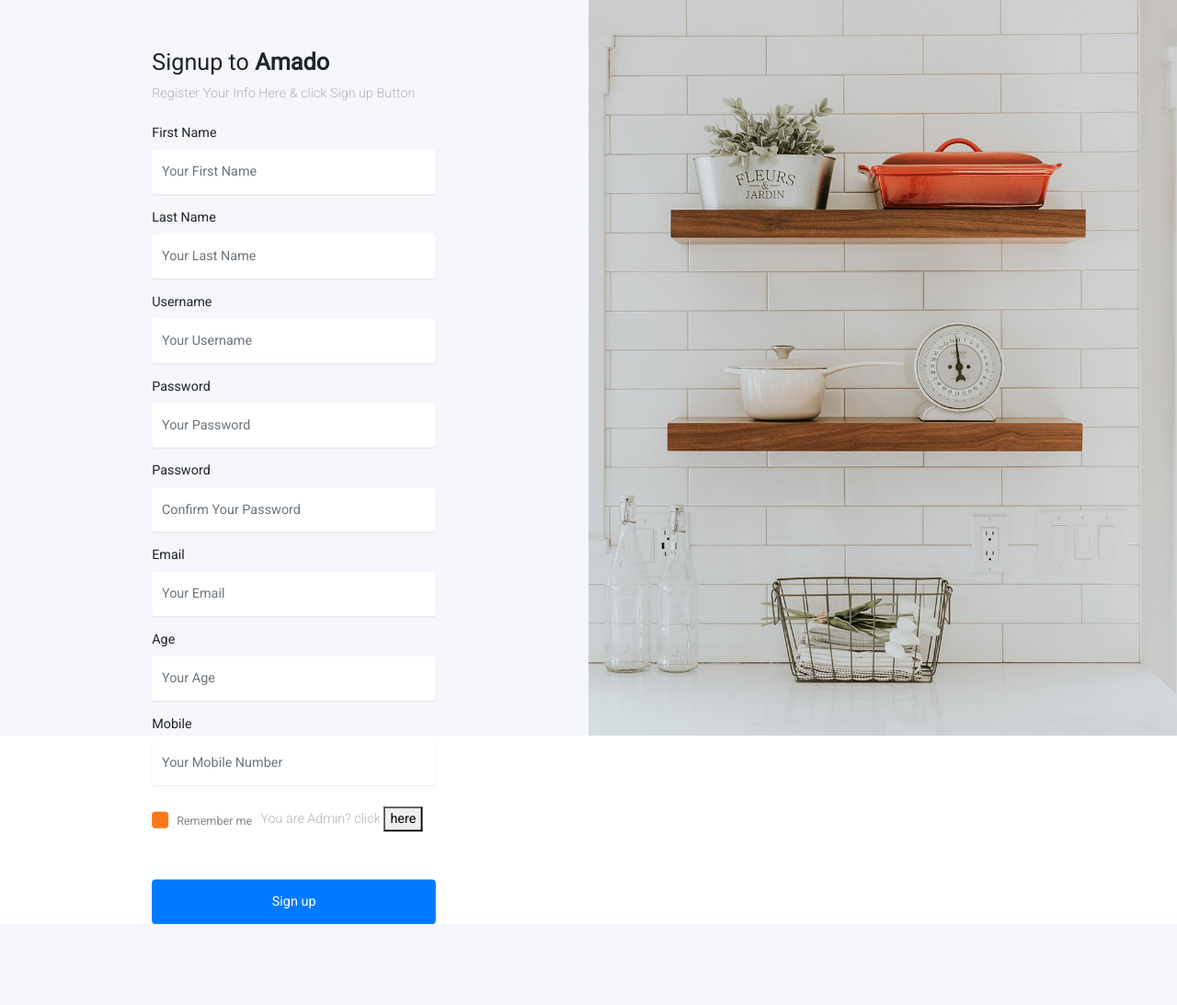
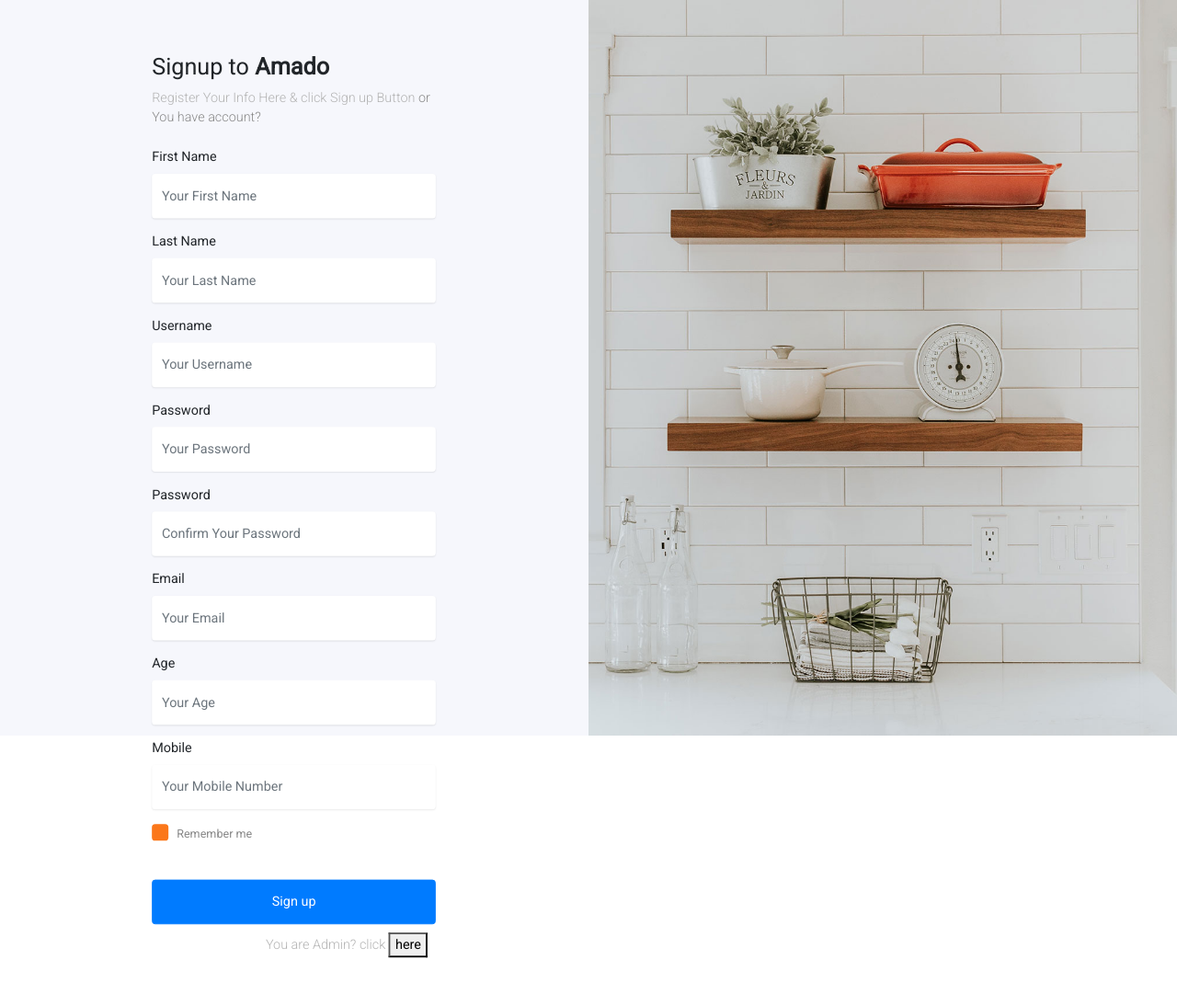
Before and after one commit to Hanane-fallah/OnlineShop_Project, a Django app: page /accounts/register/ in a window 1280 px wide. Shown: the whole page at 92% size. Before the commit the page ends 1005 px from the top, so only its background shows below. Run offline with Django 4.2, Linux system fonts and the light colour scheme; some libraries are stand-ins or nearby versions.

Commit message:
[#053] set : template inheritance ( acocount templates )

```diff
--- a/templates/account/login.html
+++ b/templates/account/login.html
@@ -24,7 +24,7 @@
 <div class="d-lg-flex half">
     <div class="bg order-1 order-md-2" style="background-image: url('../../static/img/bg_1.jpg');"></div>
     <div class="contents order-2 order-md-1">
-
+        {% block content %}
         <div class="container">
             <div class="row align-items-center justify-content-center">
                 <div class="col-md-7">
@@ -71,7 +71,8 @@
                 </div>
             </div>
         </div>
-    </div>
+        </div>
+{% endblock %}
 
 
 </div>
--- a/templates/account/register.html
+++ b/templates/account/register.html
@@ -1,34 +1,39 @@
-<!doctype html>
-<html lang="en">
-<head>
-    <!-- Required meta tags -->
-    <meta charset="utf-8">
-    <meta name="viewport" content="width=device-width, initial-scale=1, shrink-to-fit=no">
-    <link href="https://fonts.googleapis.com/css?family=Roboto:300,400&display=swap" rel="stylesheet">
-    {% load static %}
-    <link rel="stylesheet" href="../../static/css/style-login.css">
-
-    <link rel="stylesheet" href="../../static/css/owl.carousel.min.css">
-
-    <!-- Bootstrap CSS -->
-    <link rel="stylesheet" href="../../static/css/bootstrap.min.css">
-
-    <!-- Style -->
-    <link rel="stylesheet" href="../../static/css/style-login.css">
-
-    <title>Register</title>
-</head>
-<body>
-
-<div class="d-lg-flex half">
-    <div class="bg order-1 order-md-2" style="background-image: url('../../static/img/bg_1.jpg');"></div>
-    <div class="contents order-2 order-md-1">
+{#<!doctype html>#}
+{#<html lang="en">#}
+{#<head>#}
+{#    <!-- Required meta tags -->#}
+{#    <meta charset="utf-8">#}
+{#    <meta name="viewport" content="width=device-width, initial-scale=1, shrink-to-fit=no">#}
+{#    <link href="https://fonts.googleapis.com/css?family=Roboto:300,400&display=swap" rel="stylesheet">#}
+{#    {% load static %}#}
+{#    <link rel="stylesheet" href="../../static/css/style-login.css">#}
+{##}
+{#    <link rel="stylesheet" href="../../static/css/owl.carousel.min.css">#}
+{##}
+{#    <!-- Bootstrap CSS -->#}
+{#    <link rel="stylesheet" href="../../static/css/bootstrap.min.css">#}
+{##}
+{#    <!-- Style -->#}
+{#    <link rel="stylesheet" href="../../static/css/style-login.css">#}
+{##}
+{#    <title>Register</title>#}
+{#</head>#}
+{#<body>#}
+{##}
+{#<div class="d-lg-flex half">#}
+{#    <div class="bg order-1 order-md-2" style="background-image: url('../../static/img/bg_1.jpg');"></div>#}
+{#    <div class="contents order-2 order-md-1">#}
+{% extends 'account/login.html' %}
+{% block content %}
 
         <div class="container">
             <div class="row align-items-center justify-content-center">
                 <div class="col-md-7" style="transform: scale(0.9);">
                     <h3>Signup to <strong>Amado</strong></h3>
-                    <p class="mb-4">Register Your Info Here & click Sign up Button</p>
+                    <p class="mb-4">Register Your Info Here & click Sign up Button
+                        <a style="text-decoration: None" href="{% url 'account:login' %}">or You have account?</a>
+
+
                     <form action="" method="post">
                         {{ form.non_field_errors }}
                         {% csrf_token %}
@@ -88,18 +93,21 @@
                                 <input type="checkbox" checked="checked"/>
                                 <div class="control__indicator"></div>
                             </label>
-                                <p id="choose_admin" style="margin: 10px">You are Admin? click
-                                    <button onclick="adminfunc()">here</button>
-                                </p>
 
                         </div>
                         {#                            <div class="d-flex mb-5 align-items-center">#}
                         {#                            </div>#}
 
                         <input type="submit" value="Sign up" class="btn btn-block btn-primary">
-                            {% if form.errors %}
-                                {{ form.errors }}
-                        {% endif %}
+                        <div class="d-flex mb-5 align-items-center">
+                            <span class="ml-auto">
+                                <p id="choose_admin" style="margin: 10px">
+                                    You are Admin? click
+                                    <button onclick="adminfunc()">here</button>
+                                </p>
+                            </span>
+                        </div>
+
                     </form>
 
                 </div>
@@ -109,17 +117,18 @@
 
 
 </div>
-<script>
-function adminfunc() {
-  document.getElementById("choose_admin").innerHTML ='<input type="radio" name="admin" value="controller"> Controller<br>'+
-                                                     '<input type="radio" name="admin" value="operator"> Operator<br>'+
-                                                     '<input type="radio" name="admin" value="product_manager"> Product Manager';
-}
-</script>
-
-<script src="../../static/js/jquery-3.3.1.min.js"></script>
-<script src="../../static/js/popper.min.js"></script>
-<script src="../../static/js/bootstrap.min.js"></script>
-<script src="../../static/js/main-login.js"></script>
-</body>
-</html>
+{% endblock %}
+{#<script>#}
+{#    function adminfunc() {#}
+{#        document.getElementById("choose_admin").innerHTML = '<input type="radio" name="admin" value="controller"> Controller<br>' +#}
+{#            '<input type="radio" name="admin" value="operator"> Operator<br>' +#}
+{#            '<input type="radio" name="admin" value="product_manager"> Product Manager';#}
+{#    }#}
+{#</script>#}
+{##}
+{#<script src="../../static/js/jquery-3.3.1.min.js"></script>#}
+{#<script src="../../static/js/popper.min.js"></script>#}
+{#<script src="../../static/js/bootstrap.min.js"></script>#}
+{#<script src="../../static/js/main-login.js"></script>#}
+{#</body>#}
+{#</html>#}
```
Lines whose indentation alone changed are shown as unchanged.
